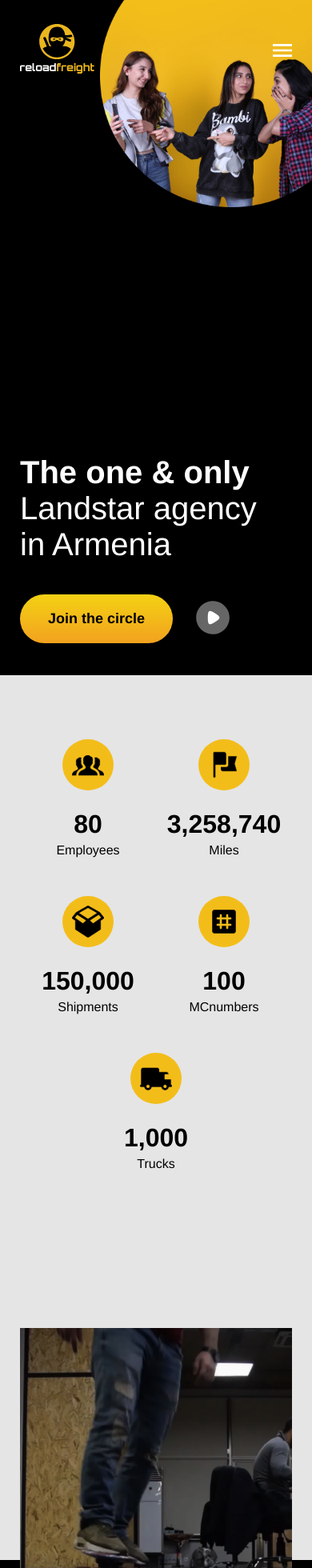
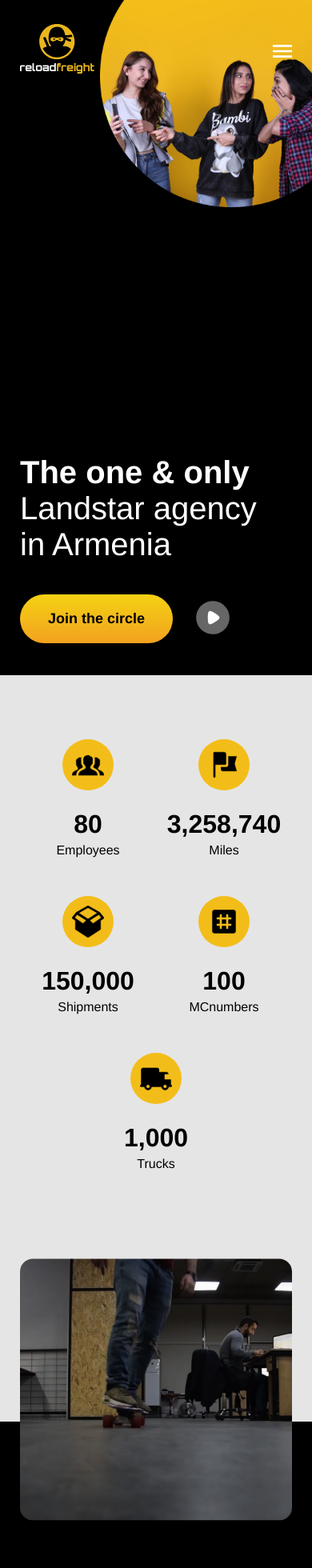
Before and after one commit to hasmikvasilyan/ReloadFreight, a React (Create React App) app: page / in a window 390 px wide. Shown: the top 1960 px of the page at 80% size. Built offline with nearby package versions, Linux system fonts and the light colour scheme.

Commit message:
css changes

```diff
--- a/src/components/Logo.jsx
+++ b/src/components/Logo.jsx
@@ -1,9 +1,10 @@
 import { Link } from 'react-router-dom';
 import logo from "../assets/img/svg/logo.svg";
+import blackLogo from "../assets/img/svg/blackLogo.svg";
 
-function Logo() {
+function Logo({isNavBarActive}) {
   return (
-    <Link to='/' className='logo'><img src={logo} alt="reload freight"/></Link>
+    <Link to='/' className='logo'><img src={isNavBarActive?blackLogo:logo} alt="reload freight"/></Link>
   )
 }
 
--- a/src/components/Navigation.jsx
+++ b/src/components/Navigation.jsx
@@ -1,8 +1,9 @@
 import { useState } from "react";
 import * as Scroll from "react-scroll";
 import { Link } from "react-scroll";
-import NavIcon from "./NavIcon";
-import { ReactComponent as CloseIcon } from "../assets/img/svg/closeIcon.svg"
+// import NavIcon from "./NavIcon";
+import { ReactComponent as CloseIcon } from "../assets/img/svg/closeIcon.svg";
+import { ReactComponent as MenuIcon } from "../assets/img/svg/menuIcon.svg";
 import Logo from "./Logo";
 const navlinks = [
   {
@@ -40,7 +41,7 @@
 function Navigation() {
   const [isNavBarActive, setIsNavBarActive] = useState(false);
 
-  const handleMenuOpen = () => {
+  const handleMenuToggle = () => {
     setIsNavBarActive((prevState) => !prevState);
   };
   const handleClick=()=>{
@@ -51,8 +52,8 @@
       <div className={`${isNavBarActive ? "active" : ""} `}>
       {isNavBarActive&&(
       <div className="responsiveMenuTop">
-        <Logo/>
-        <CloseIcon/>
+        <Logo isNavBarActive={isNavBarActive}/>
+        <CloseIcon onClick={handleMenuToggle}/>
       </div>)}
       <ul className={`navBar`}>
         {navlinks.map((link) => (
@@ -71,7 +72,8 @@
         ))}
       </ul>
       </div>
-      <NavIcon onMenuOpen={handleMenuOpen} />
+      <MenuIcon className="menuIcon" onClick={handleMenuToggle}/>
+      {/* <NavIcon onMenuOpen={handleMenuOpen} /> */}
 
     </nav>
   );
--- a/src/index.css
+++ b/src/index.css
@@ -188,7 +188,9 @@
   position: relative;
   transform: translateY(30%);
 }
-
+.react-player__preview{
+  border-radius: 16px;
+}
 #about {
   background-color: #000;
 }
@@ -656,10 +658,7 @@
   .aboutHeading h2 {
     font-size: 2.1rem;
   }
-  .player,
-  .player svg {
-    height: 500px !important;
-  }
+  c
   .successWrapper li {
     padding: 0.65rem;
   }
@@ -696,15 +695,15 @@
 
   nav>div{
     position: fixed;
-
     right: 0;
     top: 0;
     background-color: #fff;
     width: min(100%, 450px);
-    padding: 24px 0 40px;
+    padding: 24px 20px 40px;
     transform: translateX(100%);
     transition: 0.5s ease-in;
     z-index: 999;
+    box-sizing: border-box;
   }
   .navBar >*{
     color: #000;
@@ -975,7 +974,6 @@
     top: 0;
     transform: none;
   }
-
   .slogan {
     font-size: 2.5rem;
   }
@@ -1012,6 +1010,9 @@
   .aboutImgWrapper img {
     width: 60%;
   }
+  .player, .player svg {
+    height: 327px !important;
+}
 }
 @media screen and (max-width: 420px) {
   .titleWrapper {
```
Also changed, not shown: src/assets/img/png/aboutVideoBg.png, src/assets/img/svg/blackLogo.svg (added).
